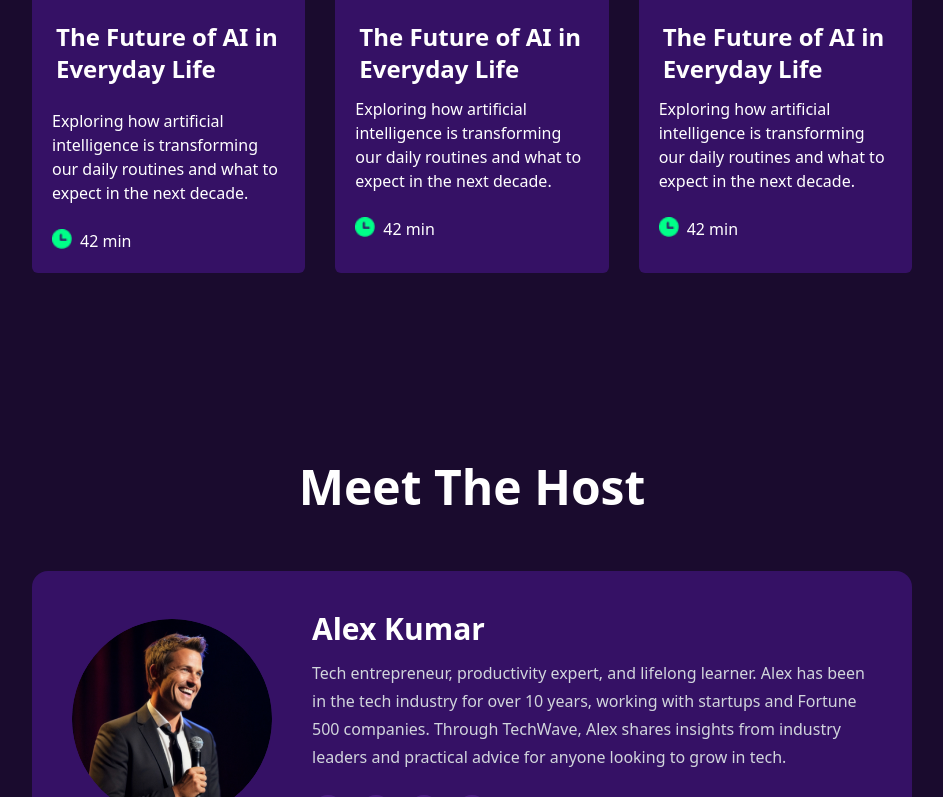
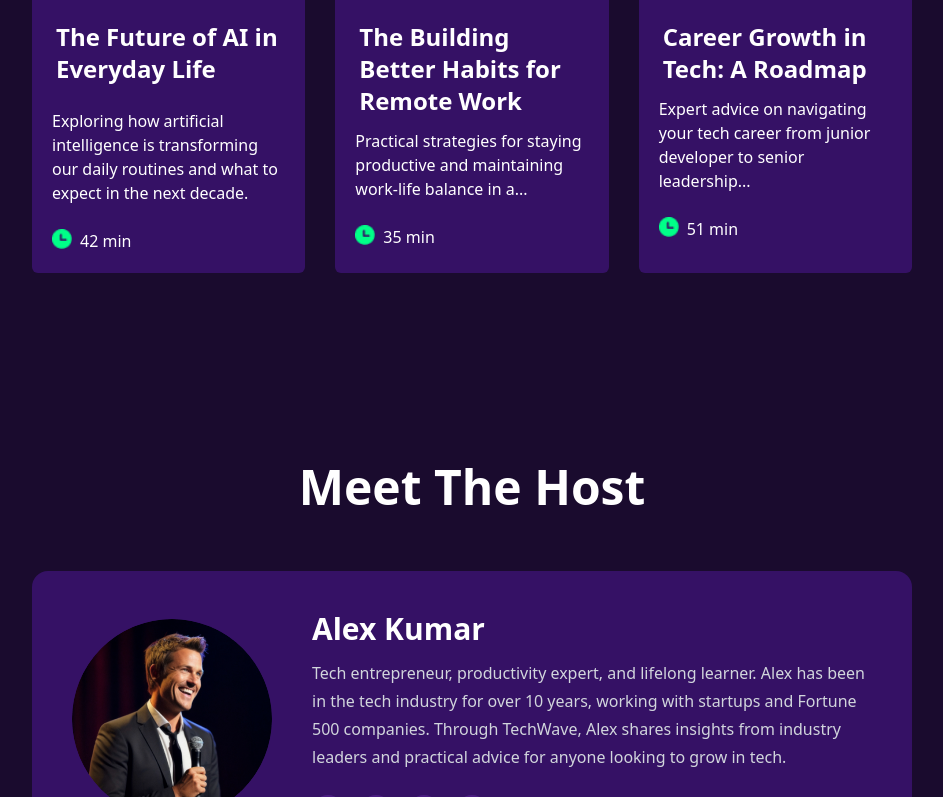
Before and after one commit to robaiat1819/B13A2-TechWave, a plain HTML site: page index.html in a window 1280 px wide. Shown: the part 2969-3766 px from the top of the page, without its empty margins (168-1111 px from the left). Drawn offline with nearby package versions, Linux system fonts and the light colour scheme.

Commit message:
added final revision of assignment-2

```diff
--- a/index.html
+++ b/index.html
@@ -249,16 +249,14 @@
 
                         <h1
                             class="text-white font-bold text-2xl px-[24px] pt-[24px] pb-[12px">The
-                            Future of
-                            AI in Everyday Life</h1>
-                        <p class="text-white px-5 py-3">Exploring how artificial
-                            intelligence is transforming
-                            our daily routines and what to expect in the next
-                            decade.</p>
+                            Building Better Habits for Remote Work</h1>
+                        <p class="text-white px-5 py-3">Practical strategies for
+                            staying productive and maintaining work-life balance
+                            in a...</p>
                         <p class="flex px-[20px] gap-2 pt-3 pb-5 text-white">
                             <img
                                 class="w-5 h-5"
-                                src="assets/clock.png" alt> 42
+                                src="assets/clock.png" alt> 35
                             min</p>
                     </div>
                     <div
@@ -273,17 +271,15 @@
                             allowfullscreen></iframe>
 
                         <h1
-                            class="text-white font-bold text-2xl px-[24px] pt-[24px] pb-[12px">The
-                            Future of
-                            AI in Everyday Life</h1>
-                        <p class="text-white px-5 py-3">Exploring how artificial
-                            intelligence is transforming
-                            our daily routines and what to expect in the next
-                            decade.</p>
+                            class="text-white font-bold text-2xl px-[24px] pt-[24px] pb-[12px">Career
+                            Growth in Tech: A Roadmap</h1>
+                        <p class="text-white px-5 py-3">Expert advice on
+                            navigating your tech career from junior developer to
+                            senior leadership...</p>
                         <p class="flex px-[20px] gap-2 pt-3 pb-5 text-white">
                             <img
                                 class="w-5 h-5"
-                                src="assets/clock.png" alt> 42
+                                src="assets/clock.png" alt> 51
                             min</p>
                     </div>
 
```
